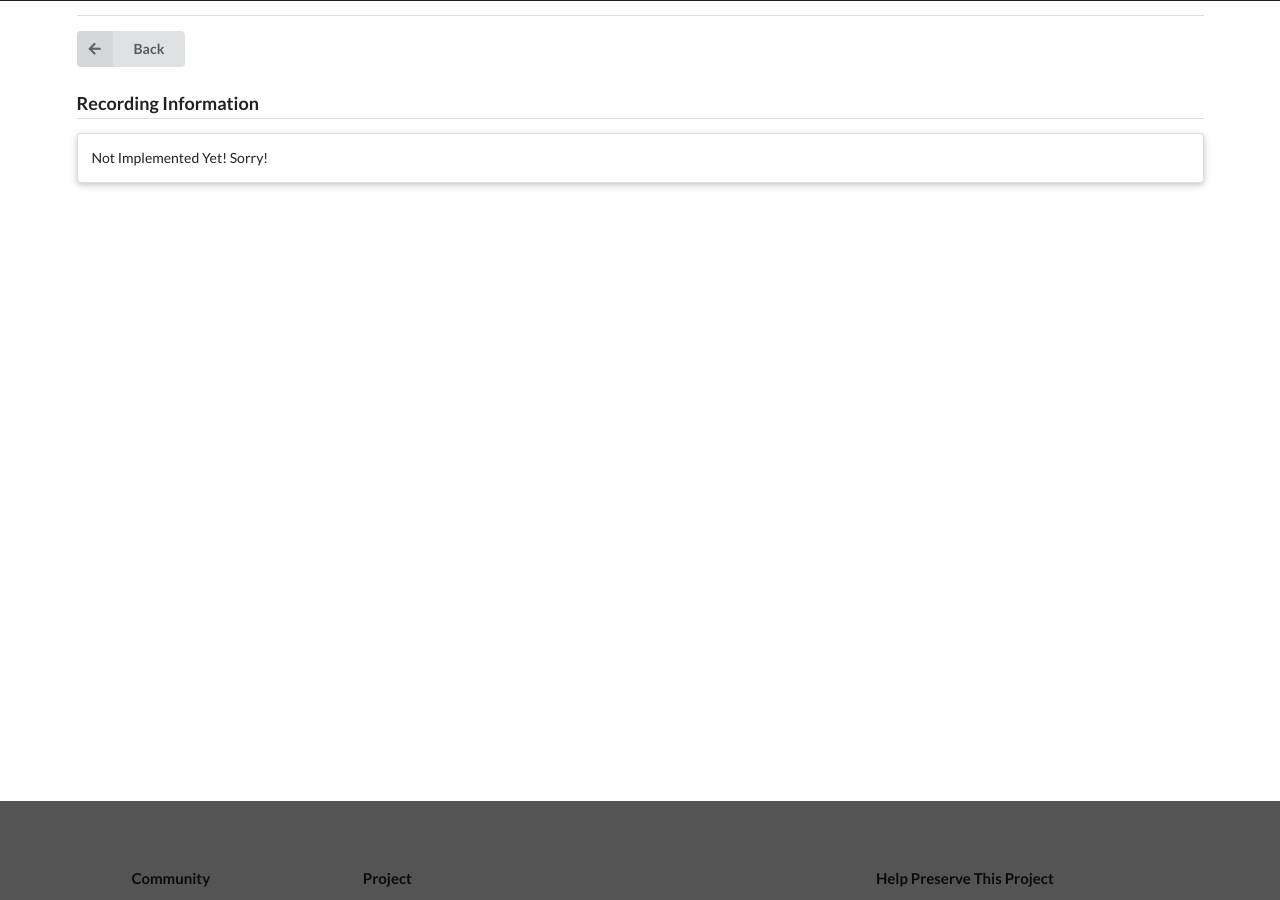
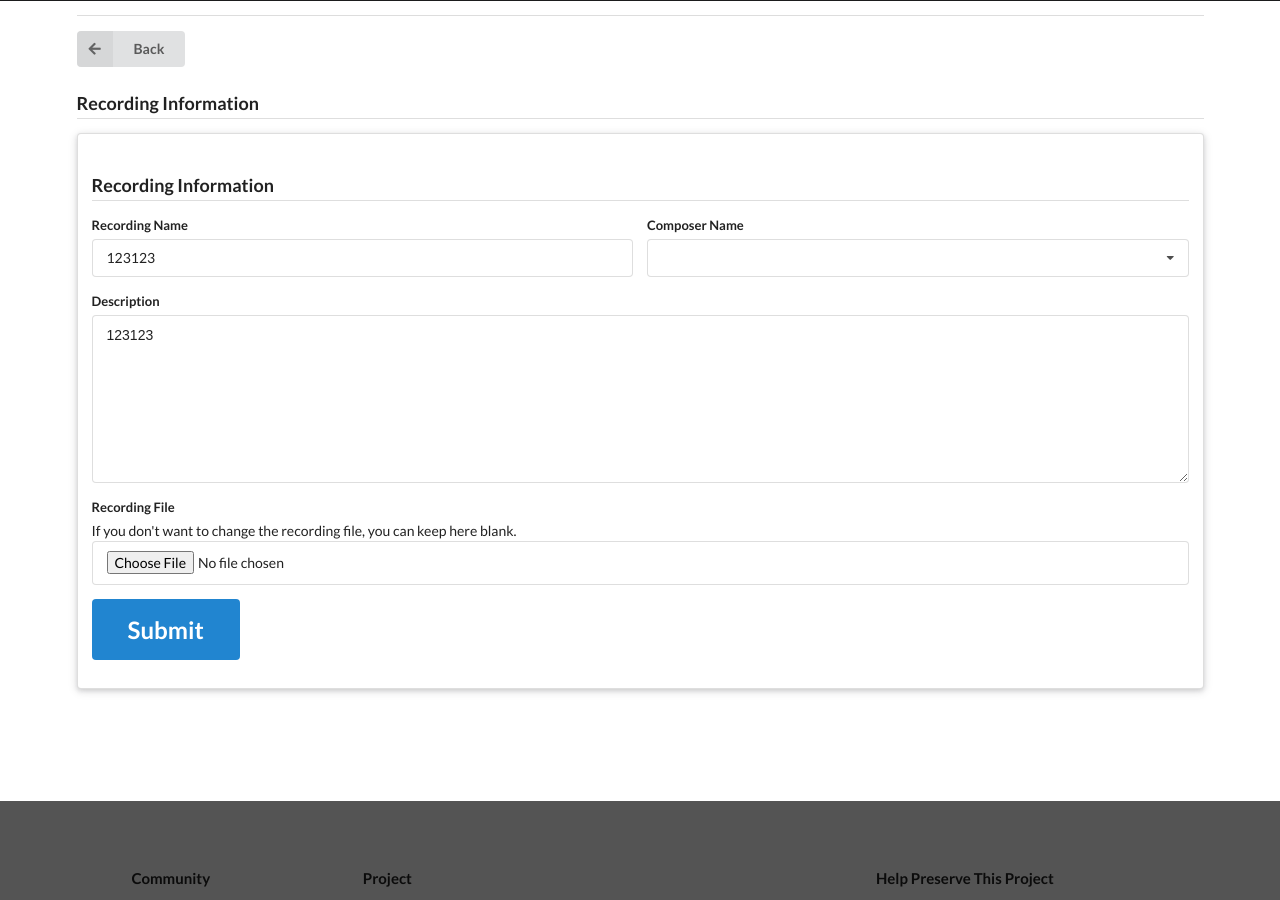
Before and after one commit to Fridge003/SoundLib, a Django app: page /recording/1/change/ in a window 1280 px wide. Shown: the part 315-1215 px from the top of the page. Run offline with Django 4.2, Linux system fonts and the light colour scheme; data comes from the database, SQL or seed files in the repository; both versions use the stored data as it was after the commit; some libraries are stand-ins or nearby versions.

Commit message:
added recording editing

```diff
--- a/App/models.py
+++ b/App/models.py
@@ -110,6 +110,7 @@ class Recording(models.Model) :
     UploadUserName = models.CharField(max_length=255, default="Anonymous")      # to show
     Description = models.CharField(max_length=65535, default="Empty")
     UploadTime = models.DateTimeField(auto_now=True, editable=True)
+    LastEditTime = models.DateTimeField(auto_now=True, editable=True)
 
     def get_title(self) :
         return self.Name
--- a/App/utils/recording.py
+++ b/App/utils/recording.py
@@ -1,6 +1,6 @@
 from django.shortcuts import render
 from django.db.utils import IntegrityError
-from App.models import Recording
+from App.models import Recording, Composer
 
 def render_recording_info(Request, Recordings) :
     Context                  = {}
@@ -12,3 +12,42 @@ def render_recording_change(Request, Recordings) :
     Context                  = {}
     Context["RecordingList"] = Recordings
     return render(Request, 'recording_change.html', Context)
+
+# Save a uploaded file to disk and maintain databases
+def process_recording_change(
+    CurRecording: Recording,
+    MyFile,
+    RecordingName,
+    ComposerName,
+    Description,
+    ChangeTime,
+    ChangeUser
+    ) :
+
+    # FileStorage = FileSystemStorage(location=os.path.join(settings.MEDIA_ROOT, "Uploaded"))
+    # Filename = FileStorage.save(MyFile.name, MyFile)
+    # UploadedFileUrl = FileStorage.url(Filename)
+
+    CurComposer, _created = Composer.objects.get_or_create(Name=ComposerName, defaults={"Introduction": "Empty"})
+
+    if _created :
+
+        print("Created New Composer: ", CurComposer.Name)
+
+    if ChangeUser != CurRecording.UploadUser :
+
+        print("Trying to edit other's recording!")
+
+        return
+
+    if MyFile != None :
+        CurRecording.File = MyFile
+
+    CurRecording.Name = RecordingName
+    CurRecording.Composer = CurComposer
+    CurRecording.Description = Description
+    CurRecording.LastEditTime = ChangeTime
+
+    CurRecording.save()
+
+    return
--- a/App/views.py
+++ b/App/views.py
@@ -12,7 +12,7 @@ from App.utils.index import render_index
 from App.utils.login import render_login, process_login_form, process_register_form
 from App.utils.upload import process_upload
 from App.utils.user import render_user_change, render_user_info, process_change_form
-from App.utils.recording import render_recording_info, render_recording_change
+from App.utils.recording import render_recording_info, render_recording_change, process_recording_change
 
  # Index page
 def hello(Request, **kwargs):
@@ -138,14 +138,45 @@ def user_info_change_commit(Request, **kwards) :
 
     return render_user(Request)
 
-def recording_info(request, **kwargs) :
+# Showing recording info page
+def recording_info(Request, **kwargs) :
 
     SelectedRecordings = Recording.objects.filter(Id=kwargs["id"])
 
-    return render_recording_info(request, SelectedRecordings)
+    return render_recording_info(Request, SelectedRecordings)
 
-def recording_change(request, **kwargs) :
+# Showing recording editing page
+def recording_change(Request, **kwargs) :
 
     SelectedRecordings = Recording.objects.filter(Id=kwargs["id"])
 
-    return render_recording_change(request, SelectedRecordings)
+    return render_recording_change(Request, SelectedRecordings)
+
+# Handling recording change forms
+def recording_change_commit(Request, **kwargs) :
+
+    RecordingName = Request.POST['RecordingName']
+    ComposerName = Request.POST['ComposerName']
+    Description = Request.POST['Description']
+    UploadTime = datetime.datetime.now()
+    if 'File' in Request.FILES :
+        MyFile = Request.FILES['File']
+    else :
+        MyFile = None
+
+    SelectedRecordings = Recording.objects.filter(Id=kwargs["id"])
+
+    assert(SelectedRecordings.count() == 1)
+
+    SelectedRecording = SelectedRecordings[0]
+
+    res = process_recording_change(
+        SelectedRecording,
+        MyFile,
+        RecordingName,
+        ComposerName,
+        Description,
+        UploadTime,
+        Request.user)
+
+    return redirect('/recording/' + str(SelectedRecording.get_id()) + '/')
--- a/SoundLib/urls.py
+++ b/SoundLib/urls.py
@@ -37,6 +37,7 @@ urlpatterns = [
     path('user/<str:username>/change/commit/', views.user_info_change_commit),
     path('recording/<int:id>/', views.recording_info),
     path('recording/<int:id>/change/', views.recording_change),
+    path('recording/<int:id>/change/commit/', views.recording_change_commit),
     path(
         "password_reset/",
         auth_views.PasswordResetView.as_view(template_name='password_reset.html'),
--- a/Templates/recording_change.html
+++ b/Templates/recording_change.html
@@ -17,12 +17,48 @@
         <div class="ui raised segment">
             <div class="ui items">
                 {% for show_recording in RecordingList %}
-                <div class="item">
-                    Not Implemented Yet!
-
-                    Sorry!
-                </div>
+                <form class="ui form" method="post" enctype="multipart/form-data" action="{{ " /recording/"|addstr:show_recording.get_id|addstr:"/change/commit/" }}">
+                    {% csrf_token %}
+                    <h3 class="ui dividing header">Recording Information</h3>
+                    <div class="two fields">
+                        <div class="field">
+                            <label>Recording Name</label>
+                            <div class="field">
+                                <input type="text" name="RecordingName" value="{{ show_recording.get_title }}" required="required">
+                            </div>
+                        </div>
+                        <div class="field">
+                            <label>Composer Name</label>
+                            <div class="ui fluid search selection dropdown">
+                                <input type="hidden" name="ComposerName" value="{{ show_recording.get_composer }}" required="required">
+                                <i class="dropdown icon"></i>
+                                <div class="default text">Select Composer</div>
+                                <div class="menu">
+                                    <div class="item">Chopin</div>
+                                    <div class="item">Beethoven</div>
+                                    <div class="item">Mozart</div>
+                                    <div class="item">{{ show_recording.get_composer }}</div>
+                                </div>
+                            </div>
+                        </div>
+                    </div>
+                    <div class="field">
+                        <label>Description</label>
+                        <textarea type="input" name="Description">{{ show_recording.get_description }}</textarea>
+                    </div>
+                    <div class="field">
+                        <label>Recording File</label>
+                        If you don't want to change the recording file, you can keep here blank.
+                        <input type="file" name="File" />
+                    </div>
+                    <button class="massive ui primary button" type="submit">
+                        Submit
+                    </button>
+                </form>
                 {% endfor %}
+                <script>
+                    $('.ui.dropdown').dropdown();
+                </script>
             </div>
         </div>
     </div>
```
Also changed, not shown: App/migrations/0004_recording_lastedittime.py (added), db.sqlite3.
